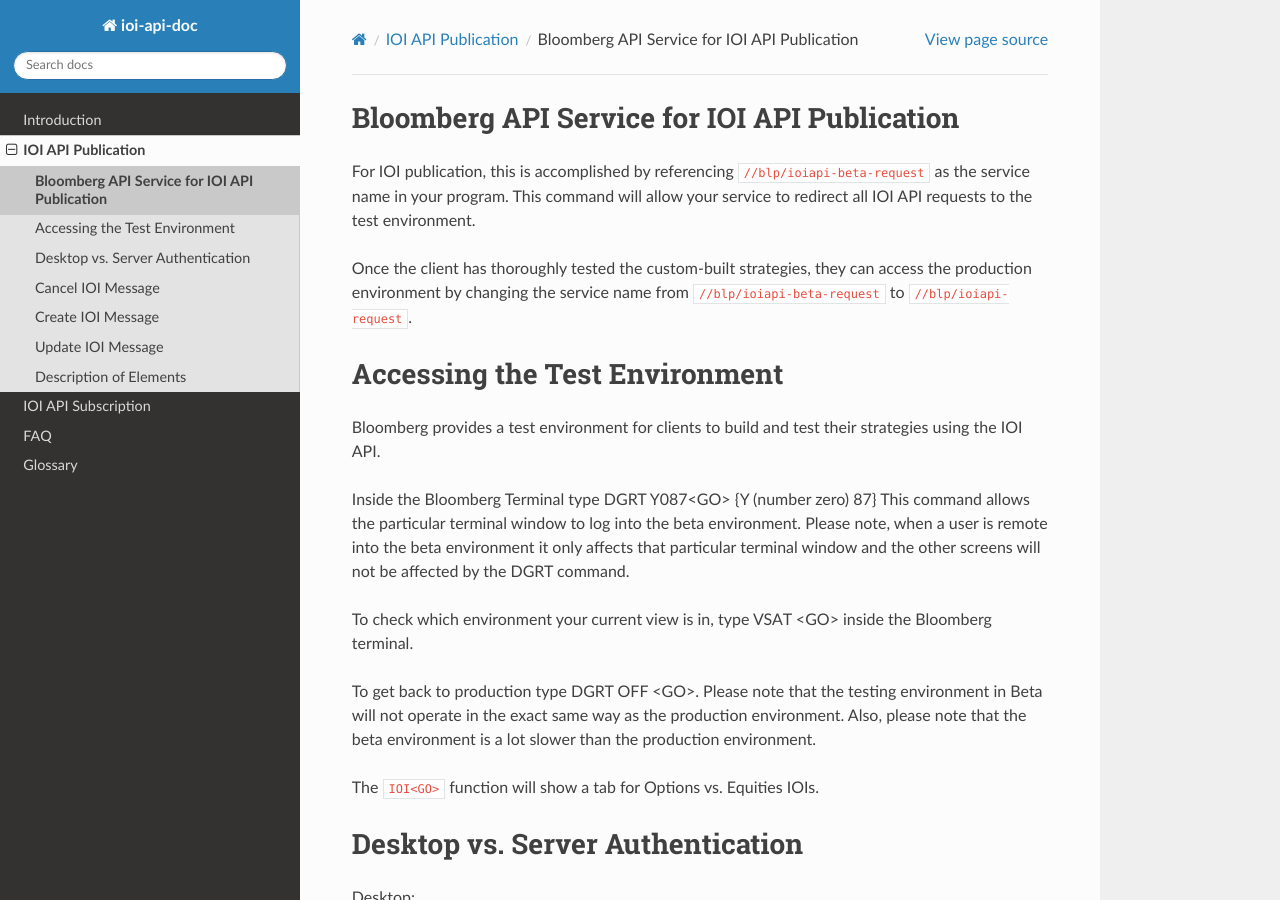
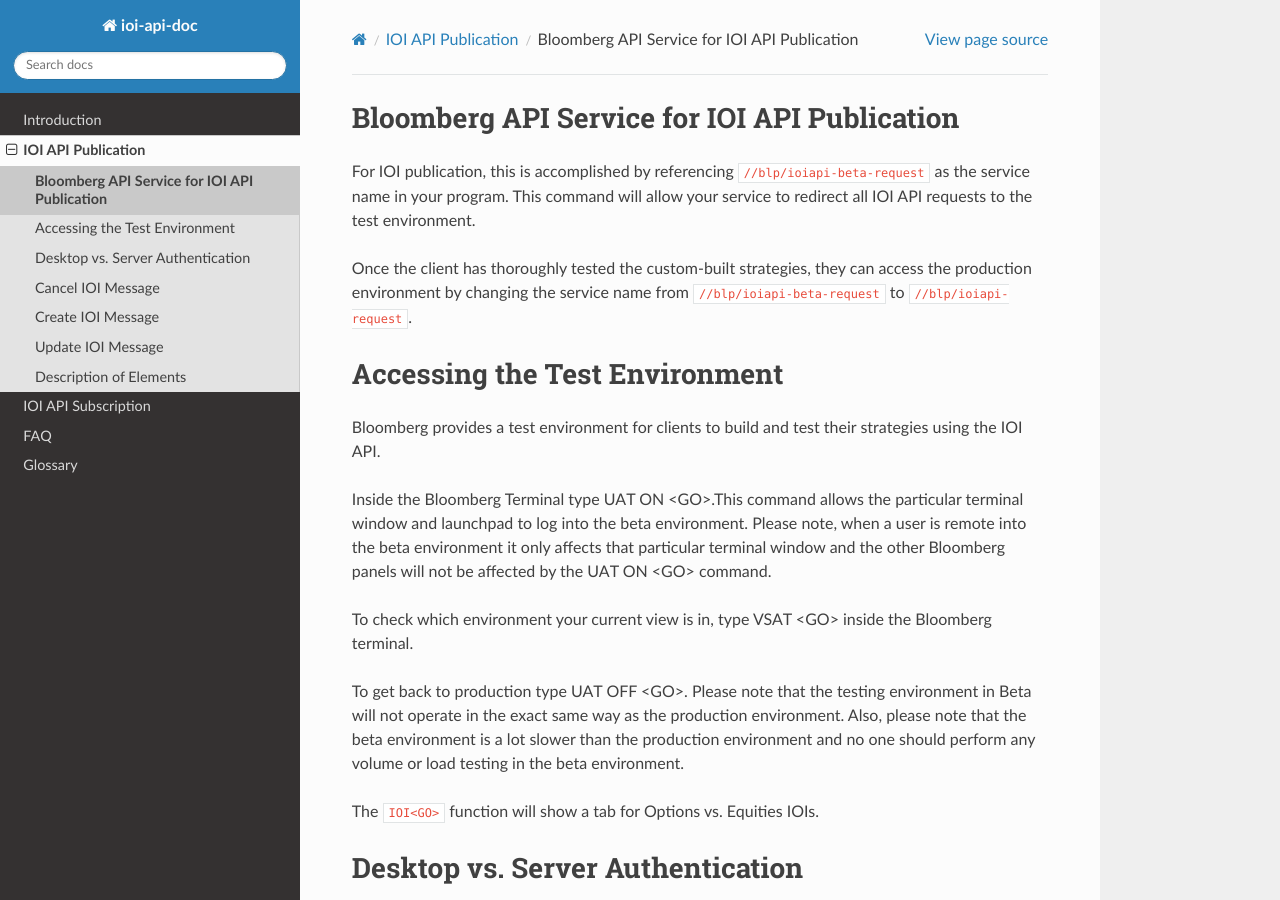
Before and after one commit to tkim/ioi_api_doc, a Sphinx documentation site: the page built from source/publication/reqResp.rst, in a window 1280 px wide and 900 px high. Built offline with Sphinx 7.4.7 and the Read the Docs theme 2.0.0, drawn with Linux system fonts in a browser that asks for light colours; formulas are drawn with MathJax 3; some of the changed text lies outside the part shown.

Commit message:
updated uat on/off

```diff
--- a/source/publication/reqResp.rst
+++ b/source/publication/reqResp.rst
@@ -12,15 +12,13 @@
 
 Bloomberg provides a test environment for clients to build and test their strategies using the IOI API.
 
-Inside the Bloomberg Terminal type DGRT Y087<GO> {Y (number zero) 87} This command allows the particular
-terminal window to log into the beta environment. Please note, when a user is remote into the beta
-environment it only affects that particular terminal window and the other screens will not be affected by
-the DGRT command.
+Inside the Bloomberg Terminal type UAT ON <GO>.This command allows the particular terminal window and launchpad to log into the beta environment. Please note, when a user is remote into the beta environment it only affects that particular terminal window and the other Bloomberg panels will not be affected by the UAT ON <GO> command.
 
 To check which environment your current view is in, type VSAT <GO> inside the Bloomberg terminal.
 
-To get back to production type DGRT OFF <GO>. Please note that the testing environment in Beta will not
-operate in the exact same way as the production environment. Also, please note that the beta environment is a lot slower than the production environment.
+To get back to production type UAT OFF <GO>. Please note that the testing environment in Beta will not
+operate in the exact same way as the production environment. Also, please note that the beta environment is a lot slower than the
+production environment and no one should perform any volume or load testing in the beta environment.
 
 The ``IOI<GO>`` function will show a tab for Options vs. Equities IOIs.
 
@@ -413,7 +411,7 @@
 +------------------------------+-----------------------------------------------+---------+
 |``goodUntil``                 |                                               | datetime|
 +------------------------------+-----------------------------------------------+---------+
-|``handle``                    | unique value to identify IOI message          | string  |
+|``handle``                    |Unique Bloomberg value to identify IOI message | string  |
 +------------------------------+-----------------------------------------------+---------+
 | ``instrument``               |                                               |         |
 +------------------------------+-----------------------------------------------+---------+
```
Also changed, not shown: source/subscription/subscription.rst (+15 -15 lines), 8 other files.
